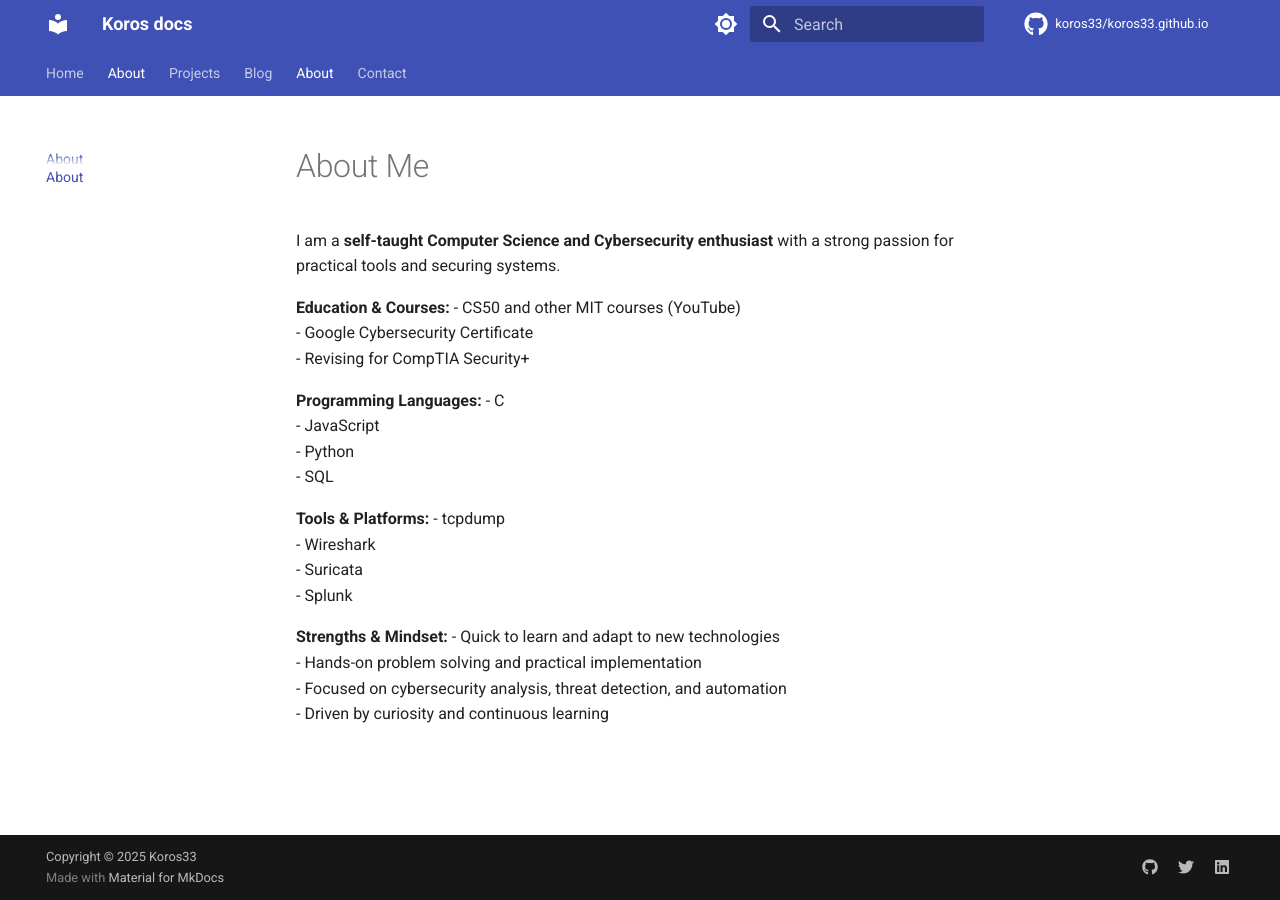
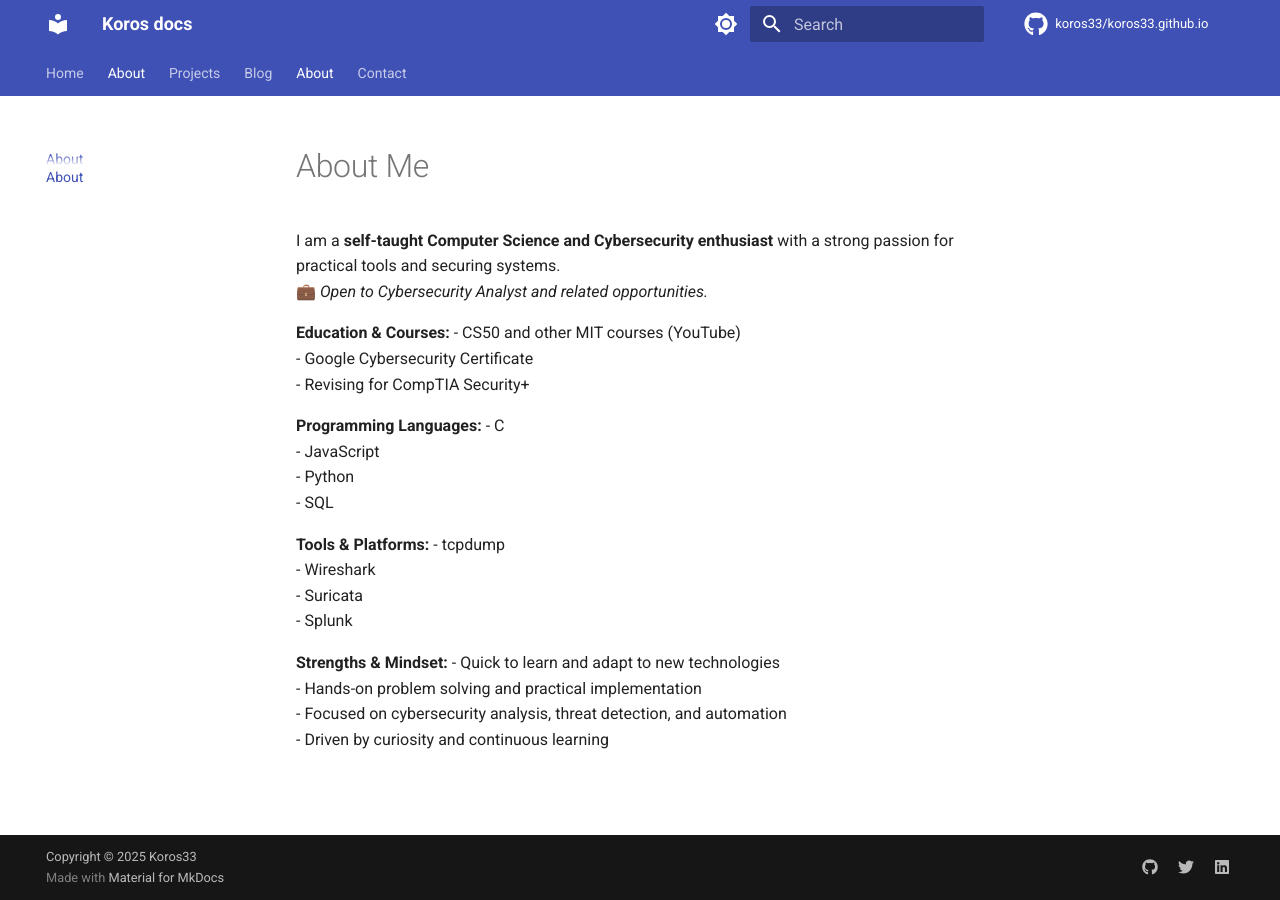
Before and after one commit to koros33/koros33.github.io, an MkDocs documentation site: the page built from docs/about.md, in a window 1280 px wide. Built offline with MkDocs 1.6.1 and Material for MkDocs 9.7.7, drawn with Linux system fonts in a browser that asks for light colours; comment, search, counter and statistics services are not loaded; the version menu is left out.

Commit message:
Update about.md

```diff
--- a/docs/about.md
+++ b/docs/about.md
@@ -1,6 +1,7 @@
 # About Me
 
 I am a **self-taught Computer Science and Cybersecurity enthusiast** with a strong passion for practical tools and securing systems.
+💼 *Open to Cybersecurity Analyst and related opportunities.*
 
 **Education & Courses:**
 - CS50 and other MIT courses (YouTube)
```
